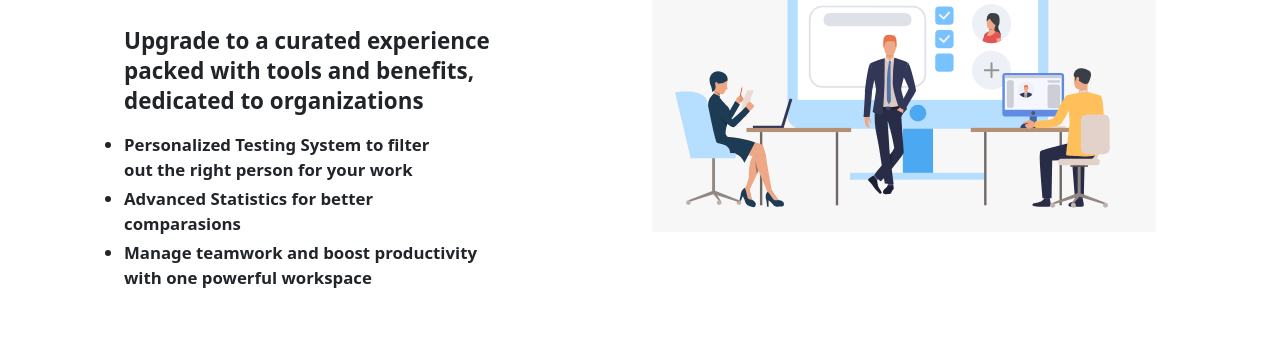
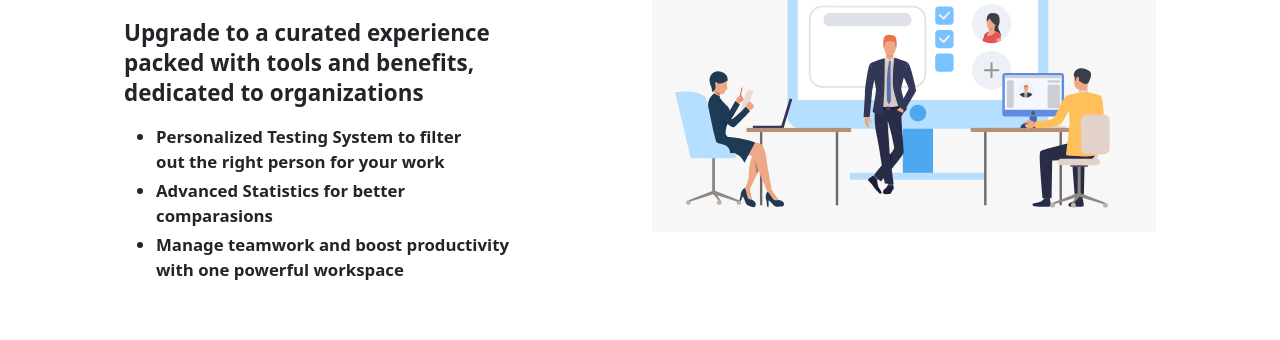
Before and after one commit to AsaadNA/PakWork, a React (Create React App) app in the folder src/frontend/pakwork-frontend/: page / in a window 1280 px wide. Shown: the part 2020-2360 px from the top of the page. Built offline with nearby package versions, Linux system fonts and the light colour scheme.

Commit message:
Changes-Footer-Home

```diff
--- a/src/frontend/pakwork-frontend/src/components/footer/Footer.css
+++ b/src/frontend/pakwork-frontend/src/components/footer/Footer.css
@@ -1,4 +1,4 @@
-ul {
+.footer-links {
   margin: 0px;
   padding: 0px;
 }
--- a/src/frontend/pakwork-frontend/src/components/footer/Footer.jsx
+++ b/src/frontend/pakwork-frontend/src/components/footer/Footer.jsx
@@ -33,7 +33,7 @@ const Footer = () => {
                   <div className="footer-widget-heading">
                     <h3>Useful Links</h3>
                   </div>
-                  <ul>
+                  <ul className="footer-links">
                     <li>
                       <a href="#">Home</a>
                     </li>
--- a/src/frontend/pakwork-frontend/src/components/promotional-hero/promotional.jsx
+++ b/src/frontend/pakwork-frontend/src/components/promotional-hero/promotional.jsx
@@ -37,6 +37,7 @@ const Promotional = () => {
             fontWeight: "bold",
             fontSize: "1.05em",
             lineHeight: "25px",
+            paddingLeft: "1rem !important",
           }}
         >
           <li>
```
